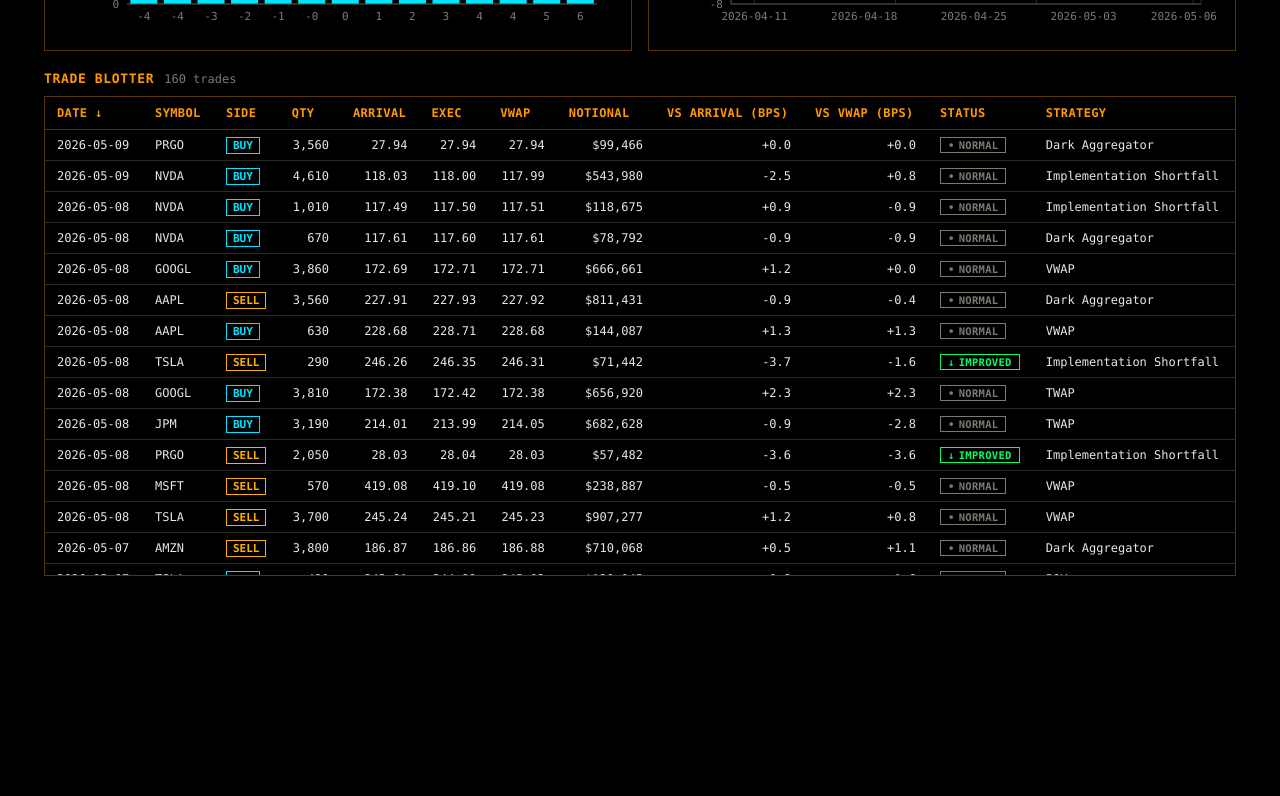
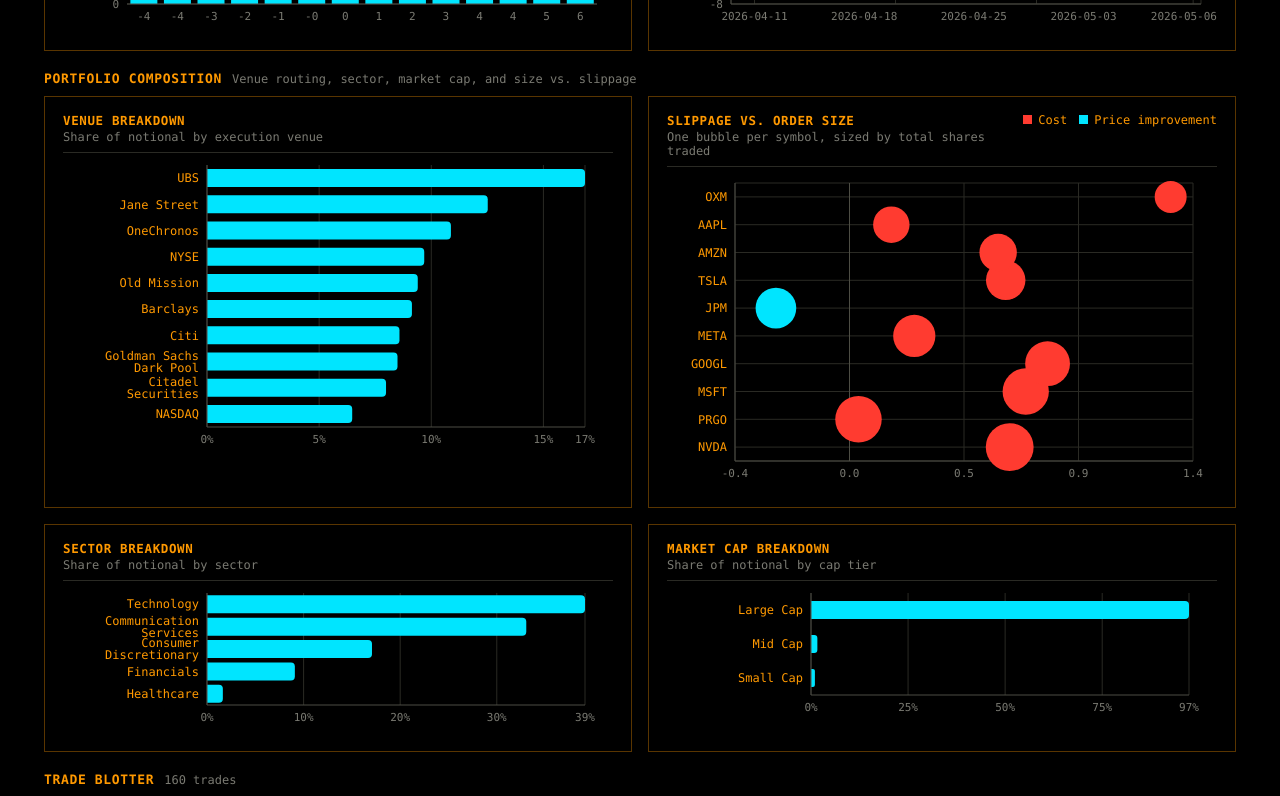
Before and after one commit to amishpr/transaction-cost-analysis-tool, a React (Vite) app: page / in a window 1280 px wide. Shown: the part 1500-2296 px from the top of the page. Before the commit the page ends 2136 px from the top, so only its background shows below. Built offline with nearby package versions, Linux system fonts and the light colour scheme.

Commit message:
Add venue, sector, and market cap breakdowns
Also adds a bubble chart of order size against slippage, which is where market impact shows up,
and a total share count tile. Horizontal bars rather than pie charts because ten venues in a pie
are impossible to read.

```diff
--- a/src/App.tsx
+++ b/src/App.tsx
@@ -3,12 +3,15 @@
 import { AboutPanel } from "./components/AboutPanel";
 import { CostByGroupChart } from "./components/CostByGroupChart";
 import { FilterBar } from "./components/FilterBar";
+import { ShareBreakdownChart } from "./components/ShareBreakdownChart";
 import { SlippageHistogram } from "./components/SlippageHistogram";
 import { SlippageTimeline } from "./components/SlippageTimeline";
 import { StatTile } from "./components/StatTile";
+import { SymbolImpactBubbleChart } from "./components/SymbolImpactBubbleChart";
 import { TradesTable } from "./components/TradesTable";
 import { UploadPanel } from "./components/UploadPanel";
 import { downloadCsv, parseTradesCsv, tradesToCsv } from "./lib/csv";
+import { classifySymbol } from "./lib/refData";
 import { generateSampleTrades } from "./lib/sampleData";
 import { computeMetrics, groupBy, summarize } from "./lib/tca";
 import type { Filters, RawTrade } from "./types";
@@ -47,6 +50,15 @@
   const summary = useMemo(() => summarize(filtered), [filtered]);
   const bySymbol = useMemo(() => groupBy(filtered, (t) => t.symbol), [filtered]);
   const byStrategy = useMemo(() => groupBy(filtered, (t) => t.strategy), [filtered]);
+  const byVenue = useMemo(() => groupBy(filtered, (t) => t.venue), [filtered]);
+  const bySector = useMemo(
+    () => groupBy(filtered, (t) => classifySymbol(t.symbol).sector),
+    [filtered],
+  );
+  const byCapTier = useMemo(
+    () => groupBy(filtered, (t) => classifySymbol(t.symbol).capTier),
+    [filtered],
+  );
 
   const handleFile = async (file: File) => {
     try {
@@ -93,6 +105,11 @@
         <StatTile label="Trades analyzed" value={summary.tradeCount.toLocaleString()} />
         <StatTile label="Total notional" value={fmtUsd(summary.totalNotional)} />
         <StatTile
+          label="Total shares"
+          value={summary.totalQuantity.toLocaleString()}
+          sublabel="Basket quantity"
+        />
+        <StatTile
           label="Avg slippage vs arrival"
           value={fmtBps(summary.avgArrivalBps)}
           sublabel="Notional-weighted"
@@ -130,6 +147,31 @@
 
       <section className="page-section">
         <div className="section-header">
+          <h2 className="section-title">Portfolio composition</h2>
+          <span className="section-subtitle">Venue routing, sector, market cap, and size vs. slippage</span>
+        </div>
+        <div className="chart-grid">
+          <ShareBreakdownChart
+            title="Venue breakdown"
+            subtitle="Share of notional by execution venue"
+            data={byVenue}
+          />
+          <SymbolImpactBubbleChart data={bySymbol} />
+          <ShareBreakdownChart
+            title="Sector breakdown"
+            subtitle="Share of notional by sector"
+            data={bySector}
+          />
+          <ShareBreakdownChart
+            title="Market cap breakdown"
+            subtitle="Share of notional by cap tier"
+            data={byCapTier}
+          />
+        </div>
+      </section>
+
+      <section className="page-section">
+        <div className="section-header">
           <h2 className="section-title">Trade blotter</h2>
           <span className="section-subtitle">{filtered.length} trades</span>
         </div>
--- /dev/null
+++ b/src/components/ShareBreakdownChart.tsx
@@ -0,0 +1,72 @@
+import { Bar, BarChart, CartesianGrid, ResponsiveContainer, Tooltip, XAxis, YAxis } from "recharts";
+import type { GroupStats } from "../types";
+import { ChartCard } from "./ChartCard";
+import { ChartTooltip } from "./ChartTooltip";
+
+interface ShareBreakdownChartProps {
+  title: string;
+  subtitle?: string;
+  data: GroupStats[];
+}
+
+const fmtUsd = (v: number) =>
+  v.toLocaleString("en-US", { style: "currency", currency: "USD", maximumFractionDigits: 0 });
+
+export function ShareBreakdownChart({ title, subtitle, data }: ShareBreakdownChartProps) {
+  const totalNotional = data.reduce((s, d) => s + d.notional, 0);
+  const rows = data
+    .map((d) => ({ ...d, pct: totalNotional === 0 ? 0 : (100 * d.notional) / totalNotional }))
+    .sort((a, b) => b.pct - a.pct);
+  const rowHeight = 30;
+
+  return (
+    <ChartCard title={title} subtitle={subtitle}>
+      <ResponsiveContainer width="100%" height={Math.max(140, rows.length * rowHeight)}>
+        <BarChart data={rows} layout="vertical" margin={{ top: 4, right: 28, bottom: 4, left: 4 }}>
+          <CartesianGrid horizontal={false} stroke="var(--gridline)" />
+          <XAxis
+            type="number"
+            domain={[0, "dataMax"]}
+            tick={{ fill: "var(--text-muted)", fontSize: 11 }}
+            axisLine={{ stroke: "var(--baseline)" }}
+            tickLine={false}
+            tickFormatter={(v: number) => `${v.toFixed(0)}%`}
+          />
+          <YAxis
+            type="category"
+            dataKey="key"
+            width={140}
+            tick={{ fill: "var(--text-secondary)", fontSize: 12 }}
+            axisLine={{ stroke: "var(--baseline)" }}
+            tickLine={false}
+          />
+          <Tooltip
+            cursor={{ fill: "var(--gridline)", opacity: 0.5 }}
+            content={({ active, payload }) => {
+              const row = payload?.[0]?.payload as (GroupStats & { pct: number }) | undefined;
+              if (!row) return null;
+              return (
+                <ChartTooltip
+                  active={active}
+                  title={row.key}
+                  rows={[
+                    { label: "Share of notional", value: `${row.pct.toFixed(1)}%` },
+                    { label: "Notional", value: fmtUsd(row.notional) },
+                    { label: "Trades", value: String(row.count) },
+                  ]}
+                />
+              );
+            }}
+          />
+          <Bar
+            dataKey="pct"
+            fill="var(--series-blue)"
+            radius={[0, 4, 4, 0]}
+            maxBarSize={18}
+            isAnimationActive={false}
+          />
+        </BarChart>
+      </ResponsiveContainer>
+    </ChartCard>
+  );
+}
--- /dev/null
+++ b/src/components/SymbolImpactBubbleChart.tsx
@@ -0,0 +1,97 @@
+import {
+  CartesianGrid,
+  Cell,
+  ReferenceLine,
+  ResponsiveContainer,
+  Scatter,
+  ScatterChart,
+  Tooltip,
+  XAxis,
+  YAxis,
+  ZAxis,
+} from "recharts";
+import type { GroupStats } from "../types";
+import { ChartCard } from "./ChartCard";
+import { ChartTooltip } from "./ChartTooltip";
+
+interface SymbolImpactBubbleChartProps {
+  data: GroupStats[];
+}
+
+function fmtTick(v: number) {
+  const rounded = Math.round(v * 10) / 10;
+  return (rounded === 0 ? 0 : rounded).toFixed(1);
+}
+
+export function SymbolImpactBubbleChart({ data }: SymbolImpactBubbleChartProps) {
+  const sorted = [...data].sort((a, b) => b.quantity - a.quantity);
+  const rowHeight = 32;
+
+  return (
+    <ChartCard
+      title="Slippage vs. order size"
+      subtitle="One bubble per symbol, sized by total shares traded"
+      legend={
+        <>
+          <span className="legend-item">
+            <span className="legend-swatch" style={{ background: "var(--series-red)" }} />
+            Cost
+          </span>
+          <span className="legend-item">
+            <span className="legend-swatch" style={{ background: "var(--series-blue)" }} />
+            Price improvement
+          </span>
+        </>
+      }
+    >
+      <ResponsiveContainer width="100%" height={Math.max(180, sorted.length * rowHeight)}>
+        <ScatterChart margin={{ top: 8, right: 24, bottom: 4, left: 4 }}>
+          <CartesianGrid stroke="var(--gridline)" />
+          <XAxis
+            type="number"
+            dataKey="avgArrivalBps"
+            name="Avg slippage"
+            tick={{ fill: "var(--text-muted)", fontSize: 11 }}
+            axisLine={{ stroke: "var(--baseline)" }}
+            tickLine={false}
+            tickFormatter={fmtTick}
+          />
+          <YAxis
+            type="category"
+            dataKey="key"
+            name="Symbol"
+            width={64}
+            tick={{ fill: "var(--text-secondary)", fontSize: 12 }}
+            axisLine={{ stroke: "var(--baseline)" }}
+            tickLine={false}
+          />
+          <ZAxis dataKey="quantity" range={[250, 1800]} />
+          <ReferenceLine x={0} stroke="var(--baseline)" />
+          <Tooltip
+            cursor={{ strokeDasharray: "3 3", stroke: "var(--baseline)" }}
+            content={({ active, payload }) => {
+              const row = payload?.[0]?.payload as GroupStats | undefined;
+              if (!row) return null;
+              return (
+                <ChartTooltip
+                  active={active}
+                  title={row.key}
+                  rows={[
+                    { label: "Avg slippage vs arrival", value: `${row.avgArrivalBps.toFixed(1)} bps` },
+                    { label: "Total shares", value: row.quantity.toLocaleString() },
+                    { label: "Trades", value: String(row.count) },
+                  ]}
+                />
+              );
+            }}
+          />
+          <Scatter data={sorted} isAnimationActive={false}>
+            {sorted.map((d) => (
+              <Cell key={d.key} fill={d.avgArrivalBps >= 0 ? "var(--series-red)" : "var(--series-blue)"} />
+            ))}
+          </Scatter>
+        </ScatterChart>
+      </ResponsiveContainer>
+    </ChartCard>
+  );
+}
--- /dev/null
+++ b/src/lib/refData.ts
@@ -0,0 +1,27 @@
+export type CapTier = "Large Cap" | "Mid Cap" | "Small Cap" | "Unclassified";
+
+interface SecurityReference {
+  sector: string;
+  capTier: CapTier;
+}
+
+// Hardcoded for the sample universe. A production system would join trades
+// against a real security master / reference data feed instead.
+const SECURITY_REFERENCE: Record<string, SecurityReference> = {
+  AAPL: { sector: "Technology", capTier: "Large Cap" },
+  MSFT: { sector: "Technology", capTier: "Large Cap" },
+  NVDA: { sector: "Technology", capTier: "Large Cap" },
+  GOOGL: { sector: "Communication Services", capTier: "Large Cap" },
+  META: { sector: "Communication Services", capTier: "Large Cap" },
+  AMZN: { sector: "Consumer Discretionary", capTier: "Large Cap" },
+  TSLA: { sector: "Consumer Discretionary", capTier: "Large Cap" },
+  JPM: { sector: "Financials", capTier: "Large Cap" },
+  PRGO: { sector: "Healthcare", capTier: "Mid Cap" },
+  OXM: { sector: "Consumer Discretionary", capTier: "Small Cap" },
+};
+
+const UNCLASSIFIED: SecurityReference = { sector: "Unclassified", capTier: "Unclassified" };
+
+export function classifySymbol(symbol: string): SecurityReference {
+  return SECURITY_REFERENCE[symbol] ?? UNCLASSIFIED;
+}
```
